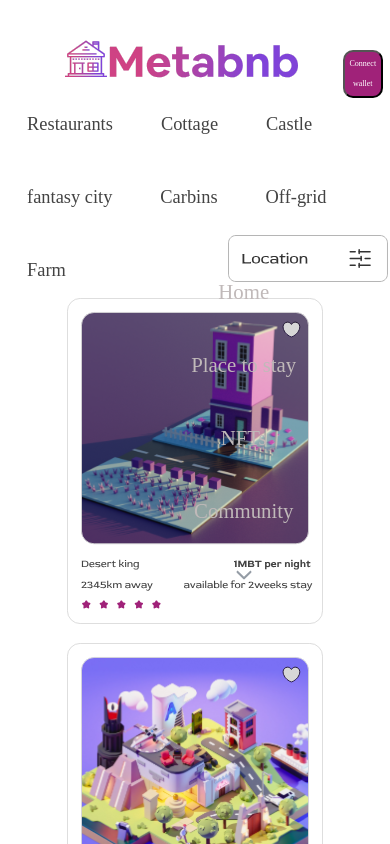
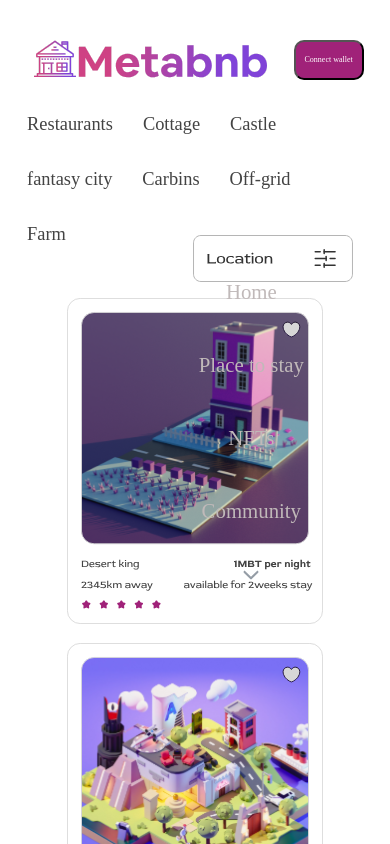
Before and after one commit to evansaizik/metabnb, a React (Create React App) app: page /places in a window 390 px wide. Shown: the top 844 px of the page. Built offline with nearby package versions, Linux system fonts and the light colour scheme; a web font is replaced by a local one.

Commit message:
more adjustments to header and place component

```diff
--- a/src/components/Landing/Bnbnft.module.css
+++ b/src/components/Landing/Bnbnft.module.css
@@ -89,7 +89,7 @@
   }
 
   .h2 {
-    width: 92%;
+    width: 80%;
     height: 60px;
     left: 10%;
     top: 80px;
@@ -139,7 +139,7 @@
   }
 
   .h2 {
-    width: 92%;
+    width: 80%;
     height: 60px;
     left: 10%;
     font-family: 'Red Rose';
@@ -175,7 +175,7 @@
     border: 1px solid #000000;
   }
   .h2 {
-    width: 92%;
+    width: 80%;
     height: 60px;
     left: 10%;
     font-family: 'Red Rose';
@@ -226,7 +226,7 @@
   }
 
   .h2 {
-    width: 92%;
+    width: 80%;
     height: 60px;
     left: 10%;
     font-family: 'Red Rose';
--- a/src/components/Landing/Header.module.css
+++ b/src/components/Landing/Header.module.css
@@ -34,7 +34,8 @@
     position: absolute;
     width: 75.1%;
     height: 48px;
-    left: 90px;
+    /* left: 90px; */
+    left: 15%;
     top: 50px;
     z-index: 1;
     display: flex;
@@ -51,5 +52,12 @@
     font-size: .5rem;
     line-height: 20px;
     color: #FFFFFF;
+    width: 70px;
+    height: 40px;
+    position: absolute;
+    left: 80.29%;
+    right: 0%;
+    top: -10px;
+    /* bottom: 0%; */
   }
 }
--- a/src/components/Landing/Nav.module.css
+++ b/src/components/Landing/Nav.module.css
@@ -38,7 +38,7 @@ a {
     height: 330px;
     /* justify-content: center; */
     z-index: 1;
-    width: 67.1%;
+    width: 71%;
   }
 
   .open {
--- a/src/components/pages/Places.module.css
+++ b/src/components/pages/Places.module.css
@@ -51,7 +51,7 @@
     flex-direction: row;
     align-items: flex-start;
     padding: 0px;
-    gap: 48px;
+    gap: 30px;
     position: absolute;
     left: 6.94%;
     top: 1.9%;
@@ -61,7 +61,7 @@
 
   .page .location {
     position: absolute;
-    left: 58.5%;
+    left: 49.5%;
     top: 4%;
     width: 10rem;
   }
```
